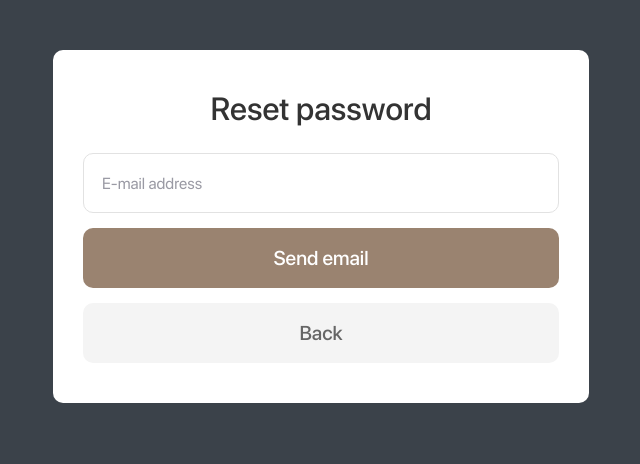
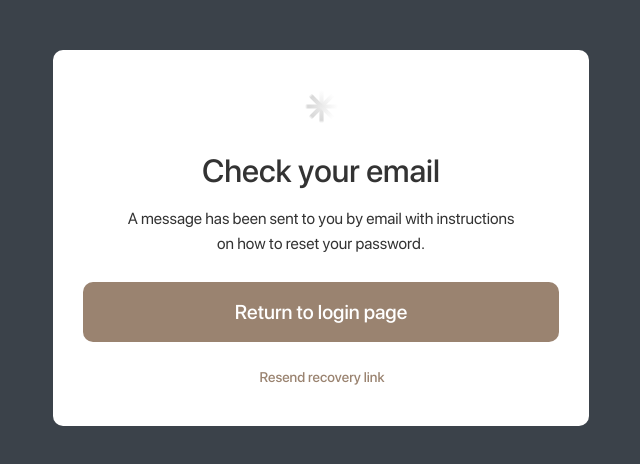
Before and after one commit to les-vyacheslav/devs, a plain HTML site: page public/check-email.html in a window 1280 px wide. Shown: the whole page, without its empty margins (319-959 px from the left). Drawn offline with Linux system fonts and the light colour scheme.

Commit message:
add check-email page

```diff
--- a/frontend/gulp/version.json
+++ b/frontend/gulp/version.json
@@ -1,3 +1,3 @@
 {
-    "main": "20230327013629"
+    "main": "20230327135551"
 }
--- /dev/null
+++ b/frontend/src/scss/check-email.scss
@@ -0,0 +1,37 @@
+.check-email {
+
+    &__content {
+        text-align: center;
+    }
+
+    &__logo-icon {
+        display: inline-block;
+        margin-bottom: 25px;
+        width: 33px;
+        height: 33px;
+    }
+
+    &__title {
+        margin-bottom: 15px;
+    }
+
+    &__text  {
+        margin: 0 auto 25px;
+        line-height: 1.6;
+
+        @media (min-width: $mobile3) {
+            max-width: 400px;
+        }
+    }
+
+    &__return-button {
+        margin-bottom: 25px;
+    }
+
+    &__return-button-text {
+    }
+
+    &__resend-link {
+    }
+
+}
--- a/frontend/src/scss/style.scss
+++ b/frontend/src/scss/style.scss
@@ -35,3 +35,4 @@ $desktop6: 1920px;
 @import "sign-in.scss";
 @import "new-account.scss";
 @import "reset-password.scss";
+@import "check-email.scss";
--- a/public/reset-password.html
+++ b/public/check-email.html
@@ -8,8 +8,8 @@
     <meta name="description" content="site builder Devs">
     <meta name="robots" content="index, follow">
     <meta name="keywords" content="Devs, site builder">
-    <title>Reset password</title>
-    <link rel="stylesheet" href="css/style.min.css?_v=20230327013629">
+    <title>Sign in to Devs</title>
+    <link rel="stylesheet" href="css/style.min.css?_v=20230327135551">
 
     <link rel="apple-touch-icon" sizes="57x57" href="favicon/apple-icon-57x57.png">
     <link rel="apple-touch-icon" sizes="60x60" href="favicon/apple-icon-60x60.png">
@@ -33,49 +33,39 @@
 <body>
     <div class="page-wrapper">
 
-        <main class="page-wrapper__page-content reset-password start-page">
+        <main class="page-wrapper__page-content check-email start-page">
 
-            <div class="reset-password__content start-page__content">
-                <h1 class="reset-password__title start-page__title">
-                    Reset password
+            <div class="check-email__content start-page__content">
+                <img src="img/logo.svg"
+                             alt="logotype"
+                             class="check-email__logo-icon">
+                <h1 class="check-email__title start-page__title">
+                    Check your email
                 </h1>
-                <form action="#" class="reset-password__form start-page__form">
-                    <input class="reset-password__form-input start-page__form-input start-page__form-block"
-                           type="email"
-                           name="email"
-                           autocomplete="off"
-                           pattern="^\w+([\.-]?\w+)*@\w+([\.-]?\w+)*(\.\w{2,8})+$"
-                           required
-                           placeholder="E-mail address">
-                    <button type="submit"
-                            class="reset-password__submit-button
+                <div class="check-email__text">
+                    A message has been sent to you by email with instructions
+                    on how to reset your&nbsp;password.
+                </div>
+                <a href="index.html" class="check-email__return-button
                                start-page__submit-button
                                start-page__form-block
                                start-page__form-button">
-                        <div class="reset-password__submit-button-text
+                    <div class="check-email__return-button-text
                                 start-page__submit-button-text
                                 start-page__form-button-text">
-                            Send email
-                        </div>
-                    </button>
-                    <a href="index.html" class="reset-password__link-button
-                                       start-page__link-button
-                                       start-page__form-block
-                                       start-page__form-button">
-                        <div class="reset-password__link-button-text
-                                    start-page__link-button-text
-                                    start-page__form-button-text">
-                            Back
+                        Return to login page
                     </div>
                 </a>
-                </form>
+                <a href="reset-password.html" class="check-email__resend-link start-page__text-link">
+                    Resend recovery link
+                </a>
             </div>
 
         </main>
 
     </div>
 
-    <script src="js/app.min.js?_v=20230327013629"></script>
+    <script src="js/app.min.js?_v=20230327135551"></script>
 
 </body>
 </html>
```
Also changed, not shown: frontend/src/check-email.html (added, +46 -0 lines), public/index.html (+2 -2 lines), public/new-account.html (+2 -2 lines), public/css/style.min.css. Lines whose indentation alone changed are shown as unchanged.
